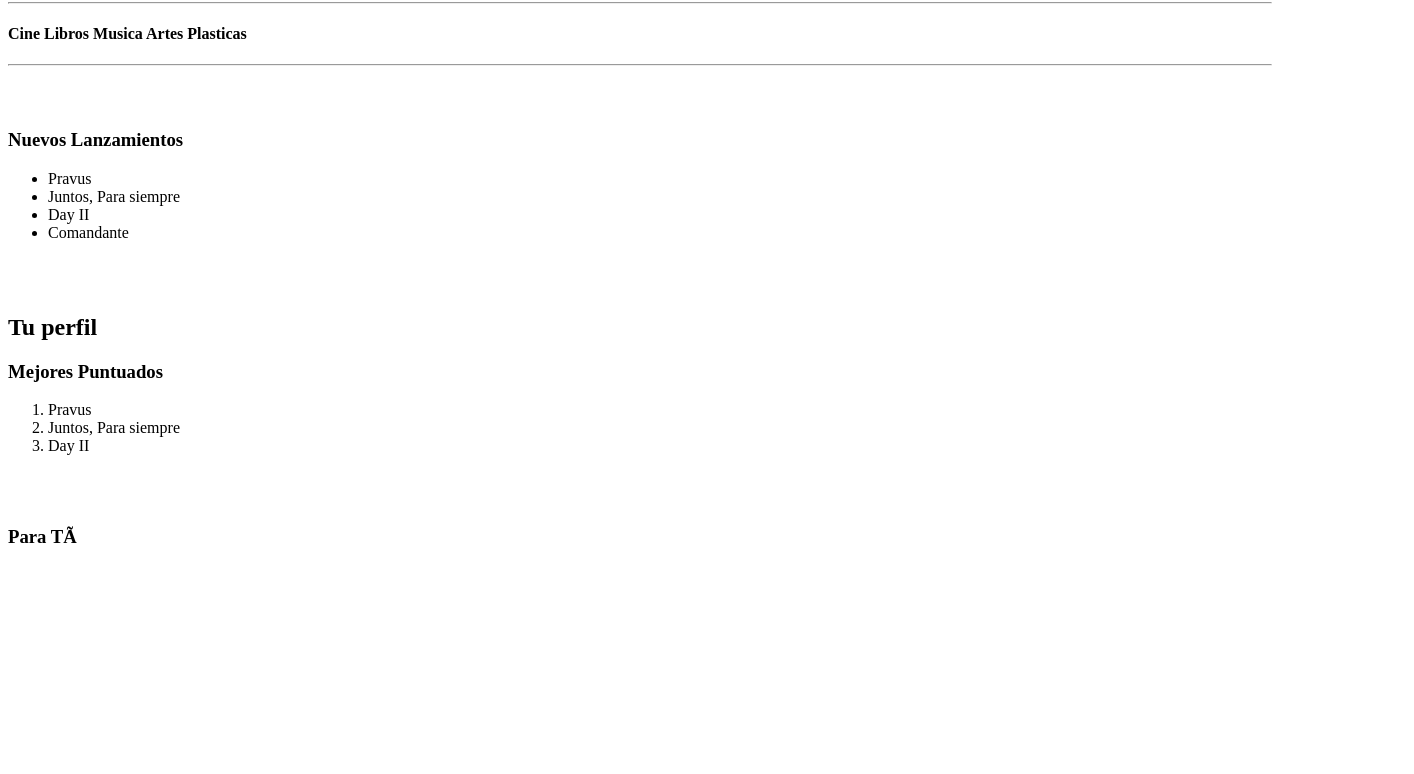
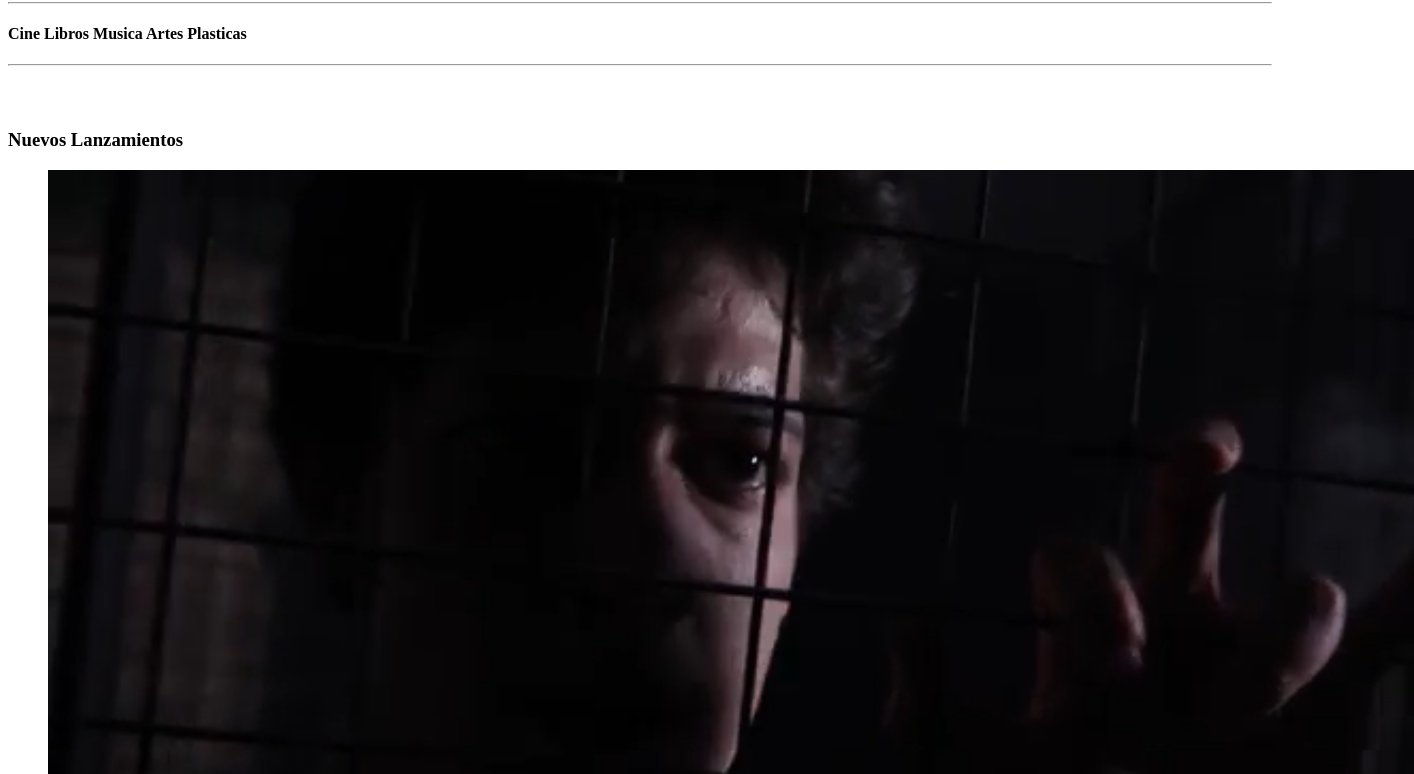
Before and after one commit to rojasdelascio/INDIE-ARG, a plain HTML site: page indiepuntoarg.html in a window 1280 px wide. Shown: the part 65-839 px from the top of the page, 1414 px wide, since content can reach past the window. Before the commit the page ends 800 px from the top, so only its background shows below. Drawn offline with Linux system fonts and the light colour scheme.

Commit message:
imagenes agregadas lista borrada

```diff
--- a/indiepuntoarg.html
+++ b/indiepuntoarg.html
@@ -31,10 +31,9 @@
                     <h3> Nuevos Lanzamientos</h3>
                 </span>
                 <ul>
-                    <li> Pravus</li>
-                    <li> Juntos, Para siempre</li>
-                    <li> Day II </li>
-                    <li> Comandante </li>
+                    <li> <img src="Pravus.png" alt="Pravus"> </li>
+                    <li> <img src="Solipsis.png"> </li>
+                    <li> <img src="Uterum.png"> </li>
 
                 </ul>
                 <br> </br>
```
